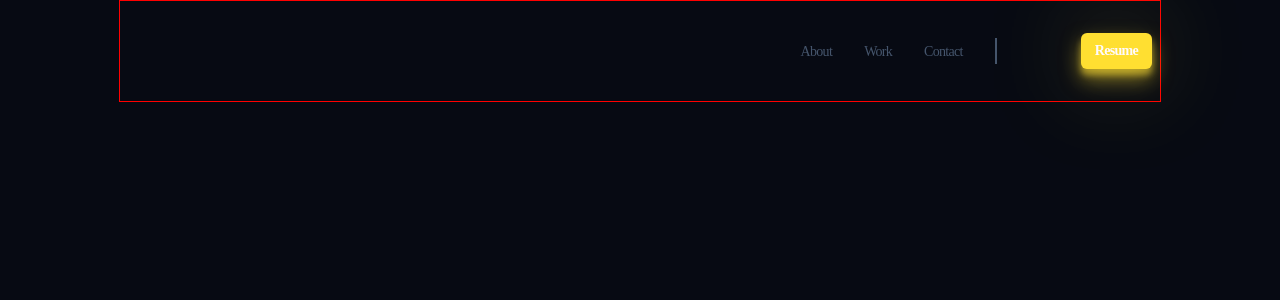
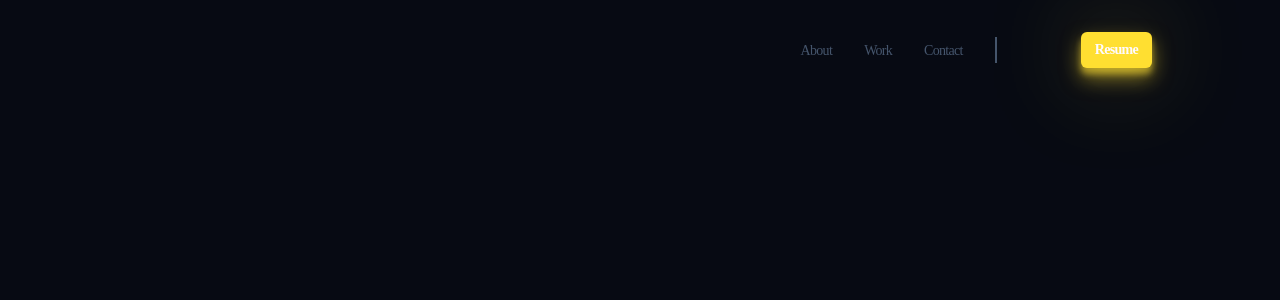
Before and after one commit to jeddnugent/personal-portfolio, a React (Vite) app: page / in a window 1280 px wide. Shown: the top 300 px of the page. Built offline with nearby package versions, Linux system fonts and the light colour scheme; some icons are missing.

Commit message:
Removing temp boarder
+ and fixing width to 100%

```diff
--- a/src/styles/utilities.css
+++ b/src/styles/utilities.css
@@ -38,12 +38,11 @@
 }
 
 .container {
-	width: 90%;
+	width: 100%;
 	margin-left: auto;
 	margin-right: auto;
 	padding-left: 0.5rem;
 	padding-right: 0.5rem;
-	border: 1px solid red;
 }
 
 .section {
```
